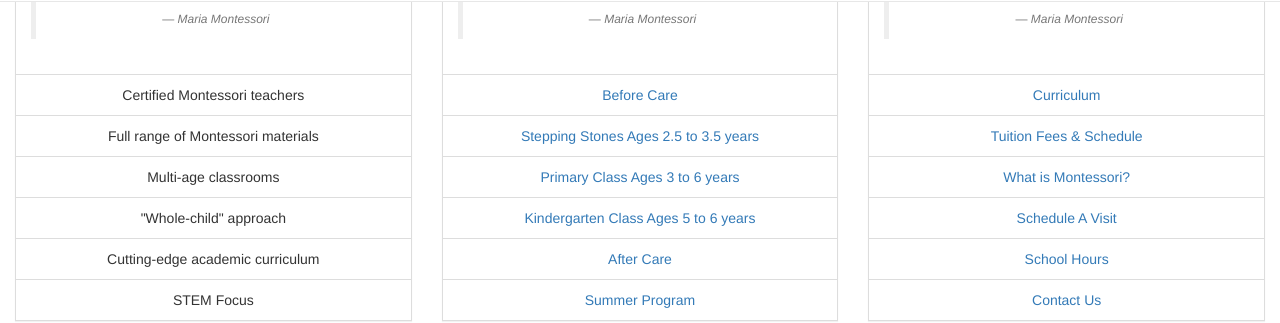
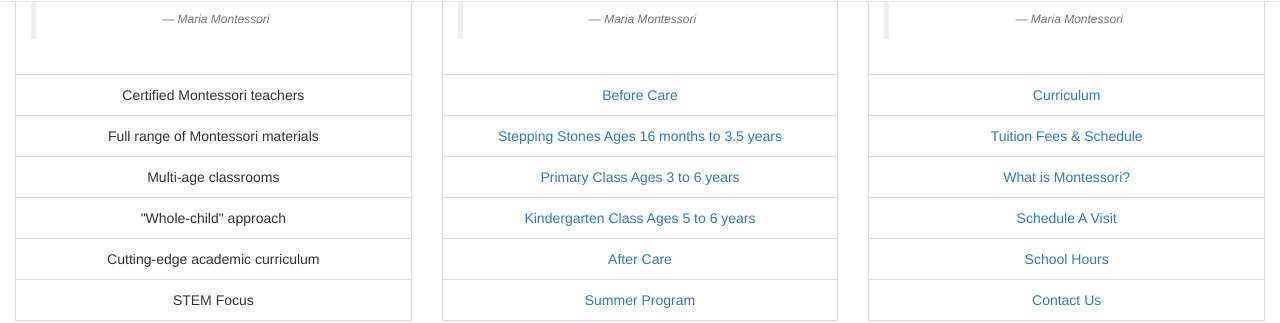
Before and after one commit to americanmontessorischools/americanmontessorischools.github.io, a Jekyll site: the page built from index.html, in a window 1280 px wide and 900 px high, scrolled down 712 px. Shown: the part 132-455 px from the top of the window. Built offline with Jekyll 4.4.1, drawn with Linux system fonts in a browser that asks for light colours; nearby versions of some CDN libraries.

Commit message:
Update index.html

```diff
--- a/index.html
+++ b/index.html
@@ -152,7 +152,7 @@
 
           <ul class="list-group">
               <li class="list-group-item"><a href="{{ "/academics/programs.html" | prepend: site.baseurl }}">Before Care</a></li>
-              <li class="list-group-item"><a href="{{ "/academics/programs.html" | prepend: site.baseurl }}">Stepping Stones Ages 2.5 to 3.5 years</a></li>
+              <li class="list-group-item"><a href="{{ "/academics/programs.html" | prepend: site.baseurl }}">Stepping Stones Ages 16 months to 3.5 years</a></li>
               <li class="list-group-item"><a href="{{ "/academics/programs.html" | prepend: site.baseurl }}">Primary Class Ages 3 to 6 years</a></li>
               <li class="list-group-item"><a href="{{ "/academics/programs.html" | prepend: site.baseurl }}">Kindergarten Class Ages 5 to 6 years</a></li>
               <li class="list-group-item"><a href="{{ "/academics/programs.html" | prepend: site.baseurl }}">After Care</a></li>
```
